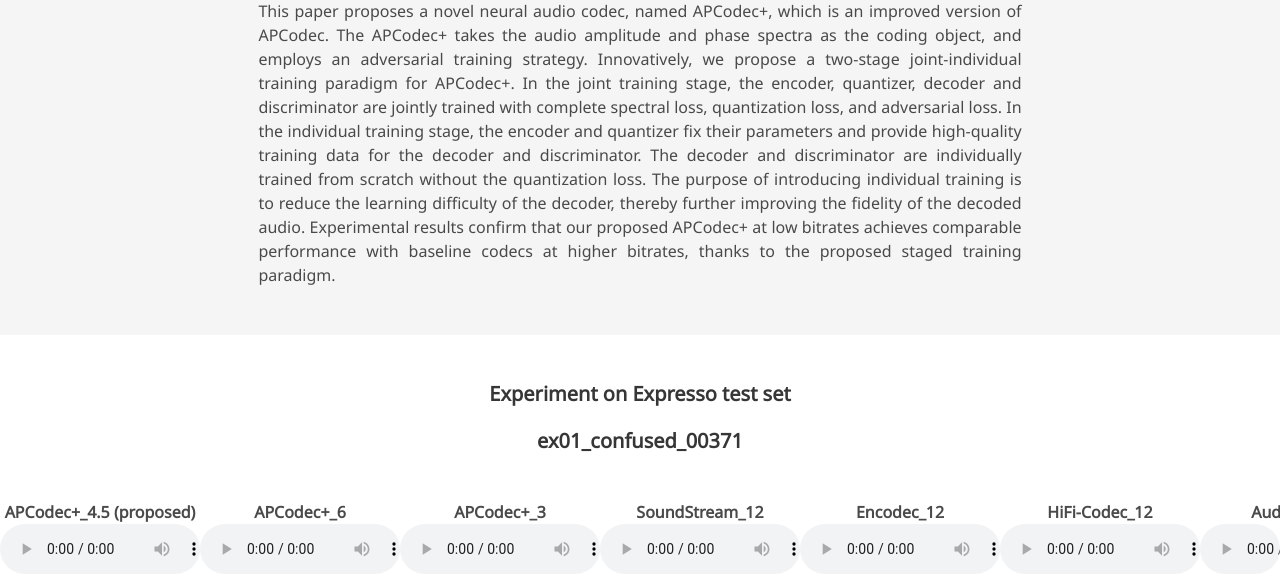
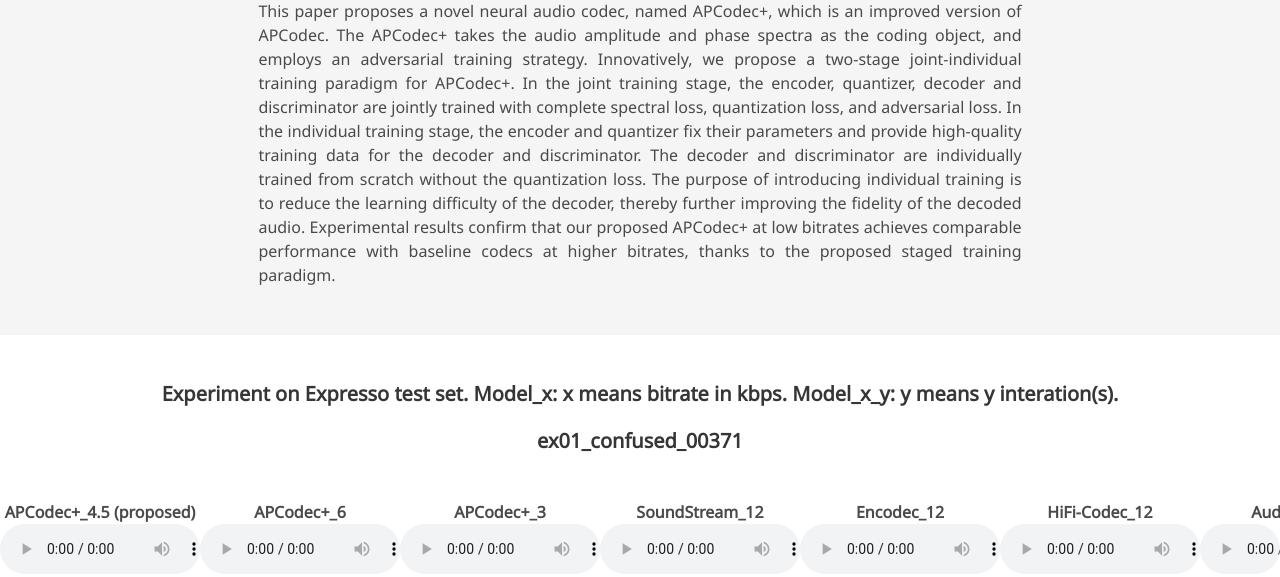
Before and after one commit to redmist328/APCodecPlus-demo, a plain HTML site: page index.html in a window 1280 px wide. Shown: the part 445-1022 px from the top of the page. Drawn offline with nearby package versions, Linux system fonts and the light colour scheme; some icons are missing; a web font is replaced by a local one.

Commit message:
Update index.html

```diff
--- a/index.html
+++ b/index.html
@@ -116,7 +116,7 @@
     <div class="container is-max-desktop">
       <div class="columns is-centered has-text-centered">
         <div class="column is-centered">
-          <h2 class="title is-5">Experiment on Expresso test set</h2>
+          <h2 class="title is-5">Experiment on Expresso test set. Model_x: x means bitrate in kbps. Model_x_y: y means y interation(s).</h2>
         </div>
       </div>
     </div>
```
